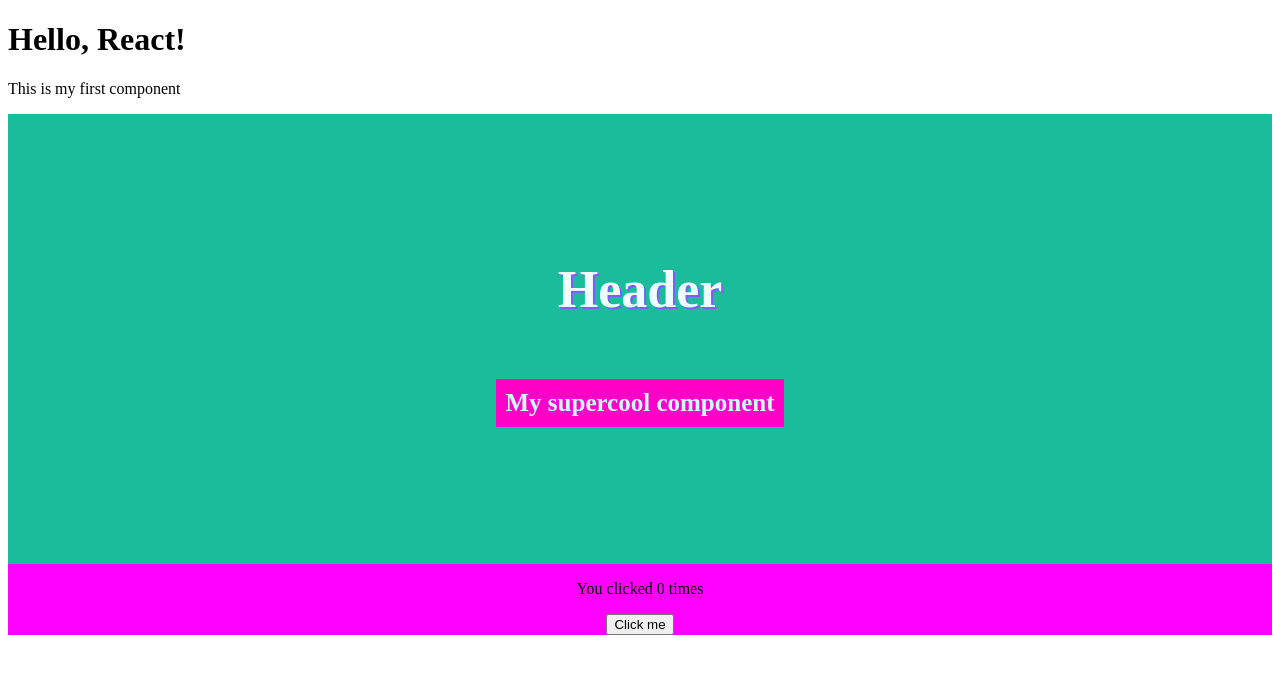
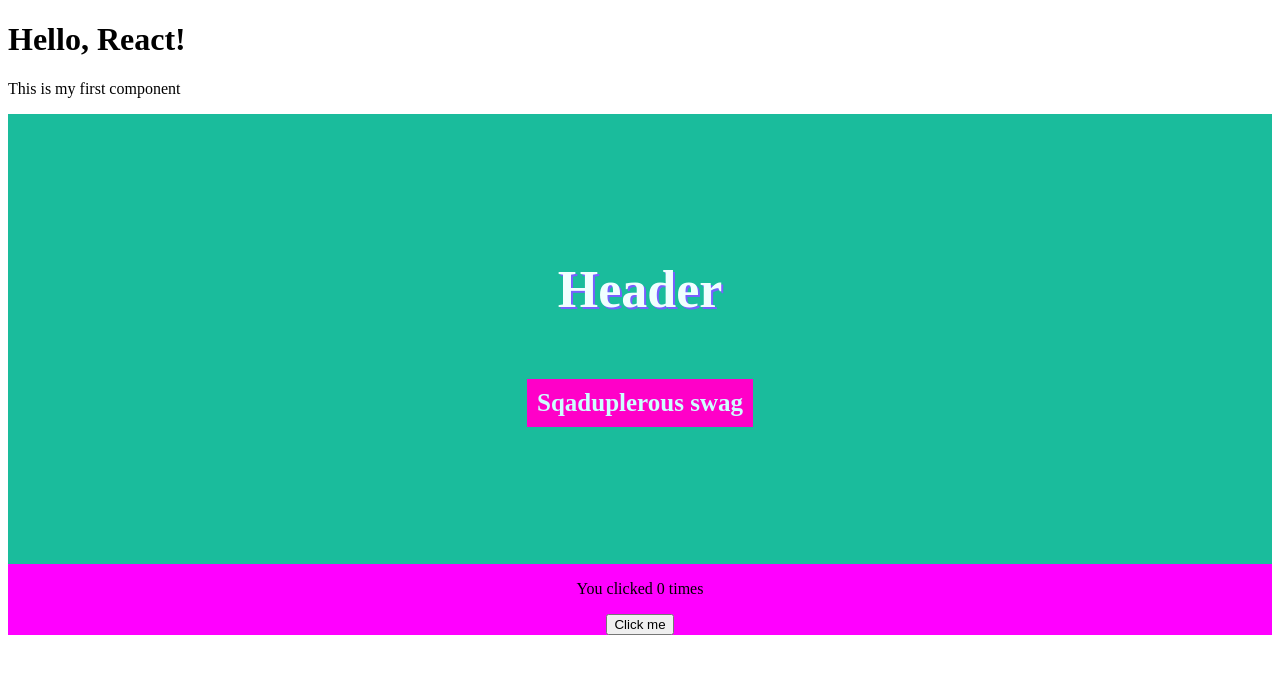
Before and after one commit to shrimptrimp/portfolio-project, a React (Create React App) app: page / in a window 1280 px wide. Shown: the top 674 px of the page. Built offline with nearby package versions, Linux system fonts and the light colour scheme.

Commit message:
changing text around as a test

```diff
--- a/src/components/example/clickCount.tsx
+++ b/src/components/example/clickCount.tsx
@@ -15,7 +15,6 @@ const ClickCount: React.FC<ClickCountProps> = () => {
     <p>You clicked {count} times</p>
     <button onClick={() => setCount(count + 1)}>
       Click me
-
     </button>
   </div>
   )
--- a/src/components/example/someExampleComponent.tsx
+++ b/src/components/example/someExampleComponent.tsx
@@ -9,7 +9,7 @@ const SomeExampleComponent: React.FC<SomeExampleComponentProps> = () => {
   return (
 	<div className={styles.container}>
   <h1>Header</h1>
-  <p>My supercool component</p>
+  <p>Sqaduplerous swag</p>
 </div>
   )
 }
```
Also changed, not shown: src/image0.gif (added).
